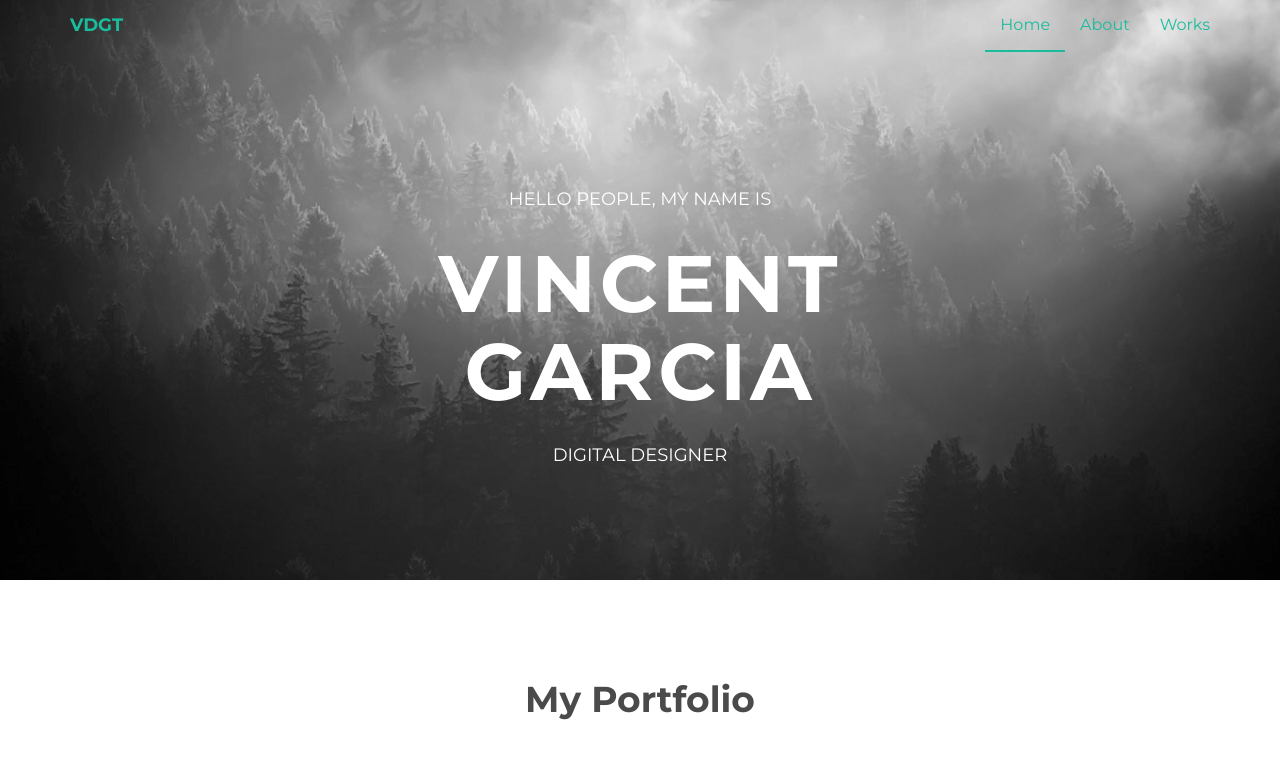
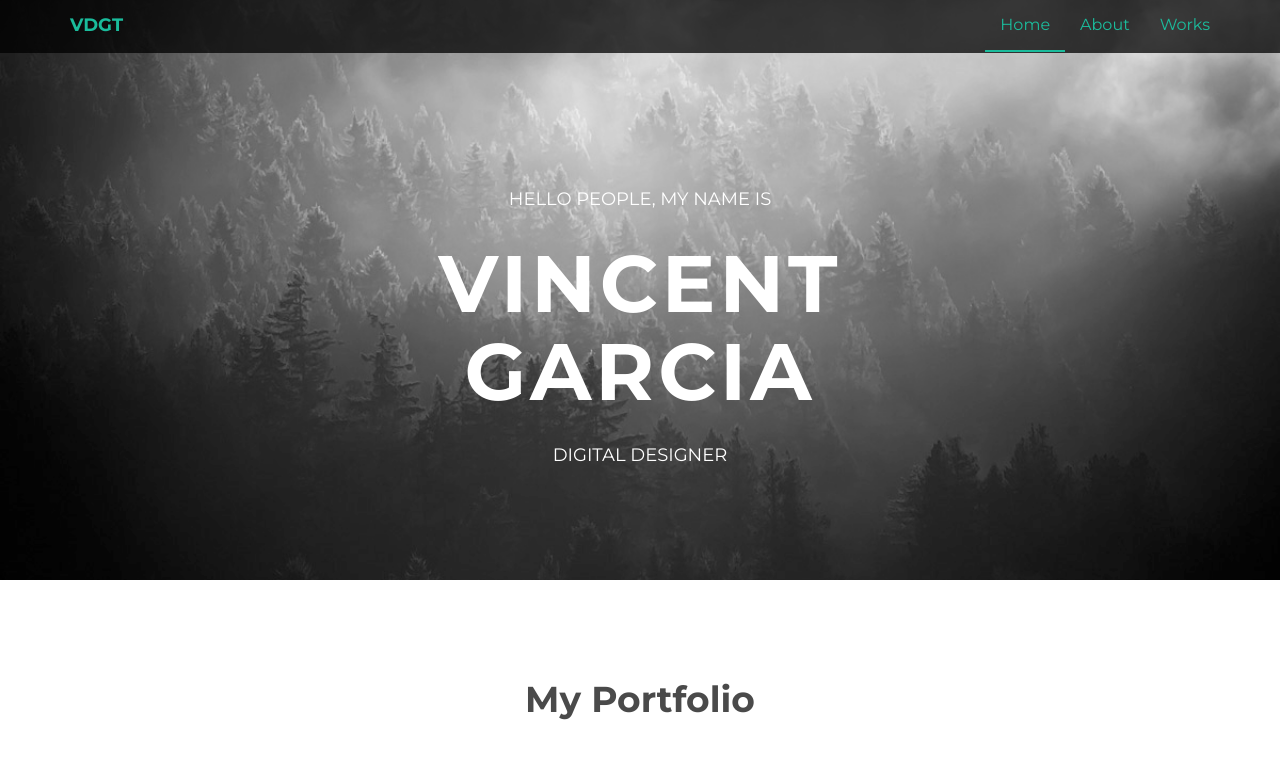
Before and after one commit to vincentgarcia/vincentgarcia.github.io, a plain HTML site: page index.html in a window 1280 px wide. Shown: the top 757 px of the page. Drawn offline with nearby package versions, Linux system fonts and the light colour scheme.

Commit message:
Updated navbar background

```diff
--- a/assets/css/style.css
+++ b/assets/css/style.css
@@ -81,7 +81,7 @@ h1, h2, h3, h4, h5, h6 {
 }
 
 .navbar-default {
-	background-color: transparent;
+	background-color: rgba(0,0,0,0.75);
 	border-color: transparent;
 }
 
```
